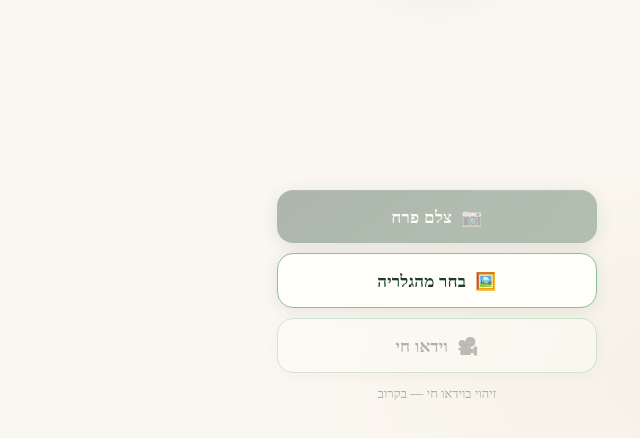
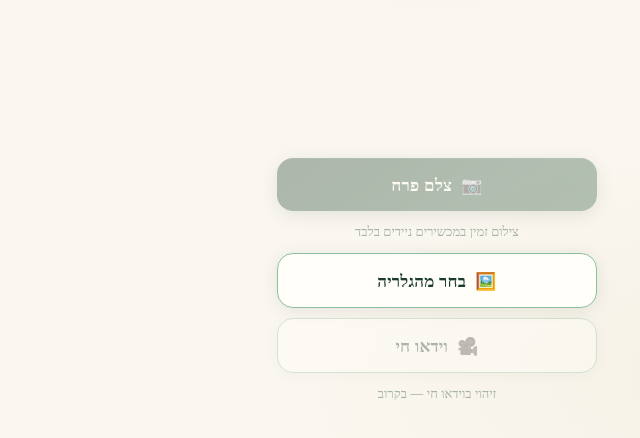
Before and after one commit to avibenzichri-coder/Challenge, a website: page flower-id/index.html in a window 1280 px wide. Shown: the part 360-798 px from the top of the page, without its empty margins (203-843 px from the left). Drawn offline with Linux system fonts and the light colour scheme; a web font is replaced by a local one.

Commit message:
Show desktop-only note below disabled camera button

```diff
--- a/flower-id/app.js
+++ b/flower-id/app.js
@@ -989,7 +989,7 @@ function bindEvents() {
     btnCamera.classList.add('btn-disabled');
     btnCamera.disabled = true;
     btnCamera.setAttribute('aria-disabled', 'true');
-    btnCamera.title = 'צילום זמין במכשירים ניידים בלבד';
+    document.getElementById('camera-desktop-note').style.display = '';
   }
   btnCamera.addEventListener('click', () => {
     if (!isMobile) return;
--- a/flower-id/index.html
+++ b/flower-id/index.html
@@ -29,6 +29,7 @@
     </div>
     <div class="action-group">
       <button id="btn-camera"  class="btn btn-primary">📷&nbsp; צלם פרח</button>
+      <p id="camera-desktop-note" class="video-future-note" style="display:none">צילום זמין במכשירים ניידים בלבד</p>
       <button id="btn-gallery" class="btn btn-secondary">🖼️&nbsp; בחר מהגלריה</button>
       <!-- Future phase: live video -->
       <button id="btn-video" class="btn btn-secondary btn-disabled" disabled aria-disabled="true">
```
